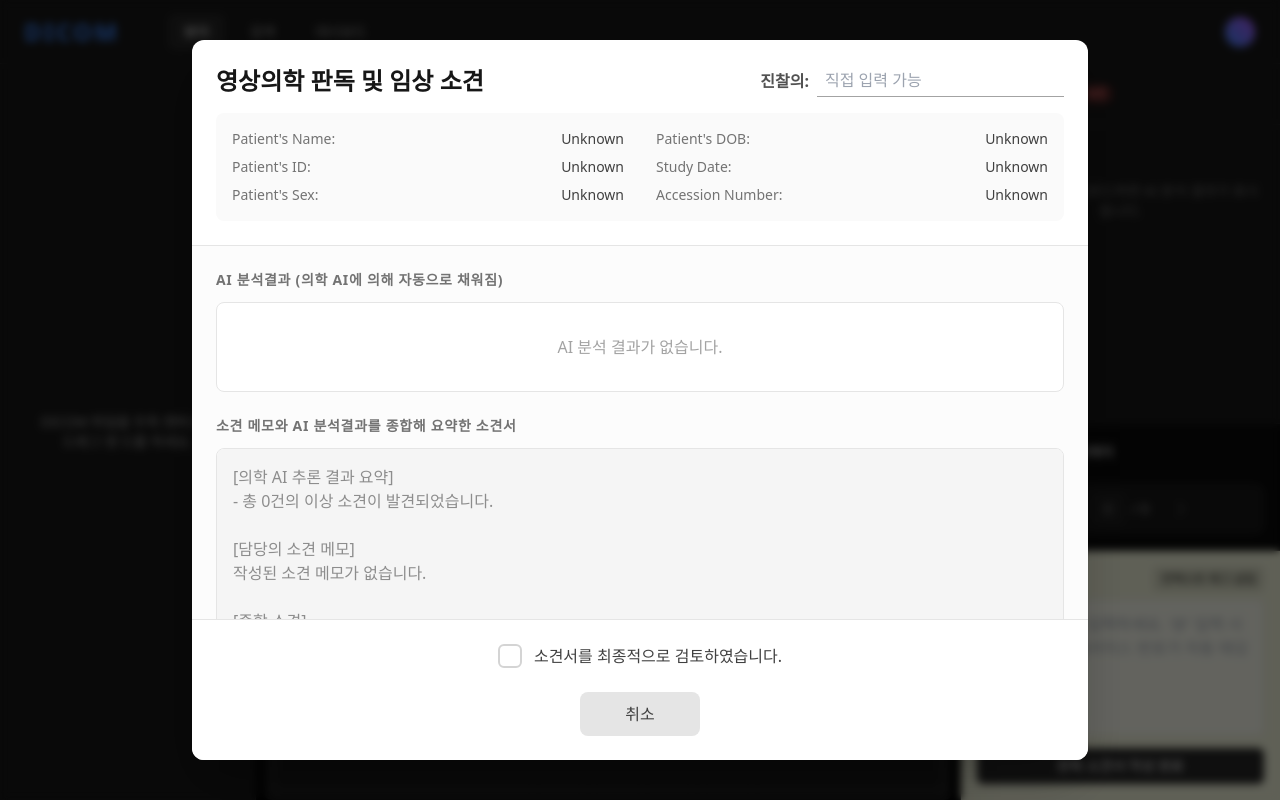
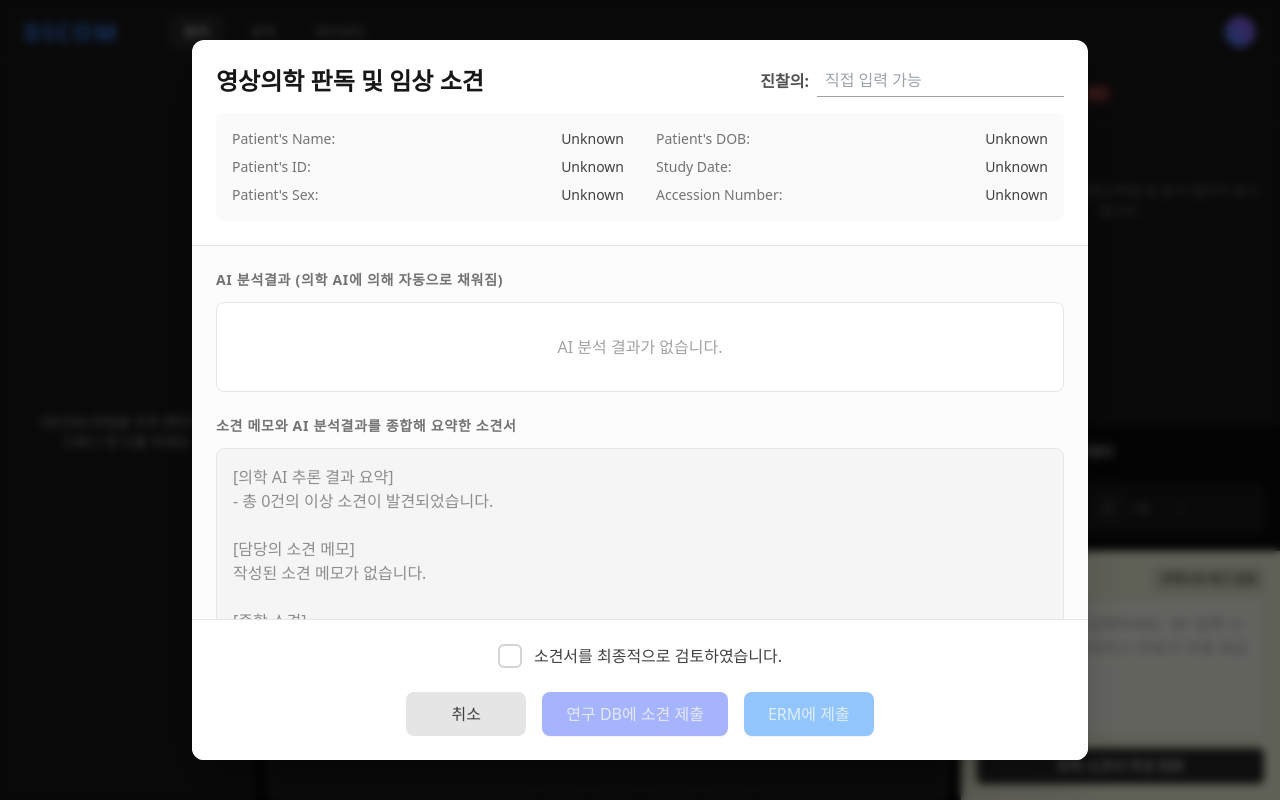
Before and after one commit to hjp7208/dicom-web-viewer, a Next.js app: page / in a window 1280 px wide. Both pictures are taken after a click on the button "판독 소견서 작성 완료". Built offline with nearby package versions, Linux system fonts and the light colour scheme.

Commit message:
Design: 소견서 제출 버튼 활성화 여부 UI 개선 및 제출 시 모달 창 닫음

```diff
--- a/src/features/dicom-viewer/components/ReportModal.tsx
+++ b/src/features/dicom-viewer/components/ReportModal.tsx
@@ -79,11 +79,13 @@ ${memoText || "작성된 소견 메모가 없습니다."}
 
   const handleErmSubmit = () => {
     alert("ERM에 담당의의 소견서를 첨가했습니다.");
+    setIsReportModalOpen(false);
   };
 
   const handleResearchDbSubmit = () => {
     const studyId = activeSeries?.study.id || "Unknown";
     alert(`연구 DB에 소견을 제출했습니다. (Study ID: ${studyId})`);
+    setIsReportModalOpen(false);
   };
 
   return (
@@ -230,23 +232,29 @@ ${memoText || "작성된 소견 메모가 없습니다."}
               취소
             </button>
 
-            {/* Checked 시 나타나는 액션 버튼들 */}
-            {isReviewed && (
-              <>
+            {/* 액션 버튼들 (체크 여부에 따라 활성화/비활성화) */}
             <button
               onClick={handleResearchDbSubmit}
-                  className="px-6 py-2.5 bg-indigo-600 text-white hover:bg-indigo-700 rounded-lg font-medium transition-colors shadow-sm min-w-[160px]"
+              disabled={!isReviewed}
+              className={`px-6 py-2.5 rounded-lg font-medium transition-colors shadow-sm min-w-[160px] ${
+                isReviewed
+                  ? 'bg-indigo-600 text-white hover:bg-indigo-700'
+                  : 'bg-indigo-300 text-white/70 cursor-not-allowed'
+              }`}
             >
               연구 DB에 소견 제출
             </button>
             <button
               onClick={handleErmSubmit}
-                  className="px-6 py-2.5 bg-blue-600 text-white hover:bg-blue-700 rounded-lg font-medium transition-colors shadow-sm min-w-[120px]"
+              disabled={!isReviewed}
+              className={`px-6 py-2.5 rounded-lg font-medium transition-colors shadow-sm min-w-[120px] ${
+                isReviewed
+                  ? 'bg-blue-600 text-white hover:bg-blue-700'
+                  : 'bg-blue-300 text-white/70 cursor-not-allowed'
+              }`}
             >
               ERM에 제출
             </button>
-              </>
-            )}
           </div>
         </div>
 
```
Lines whose indentation alone changed are shown as unchanged.
